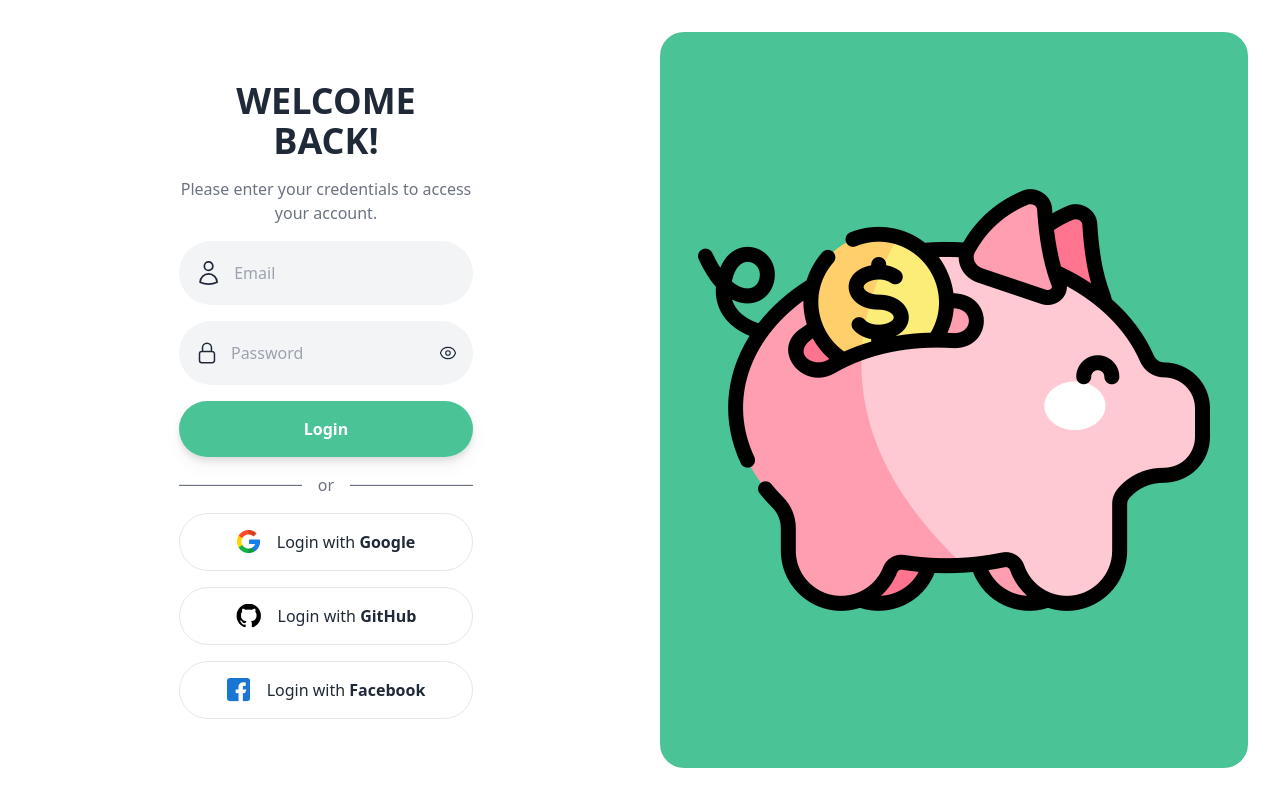
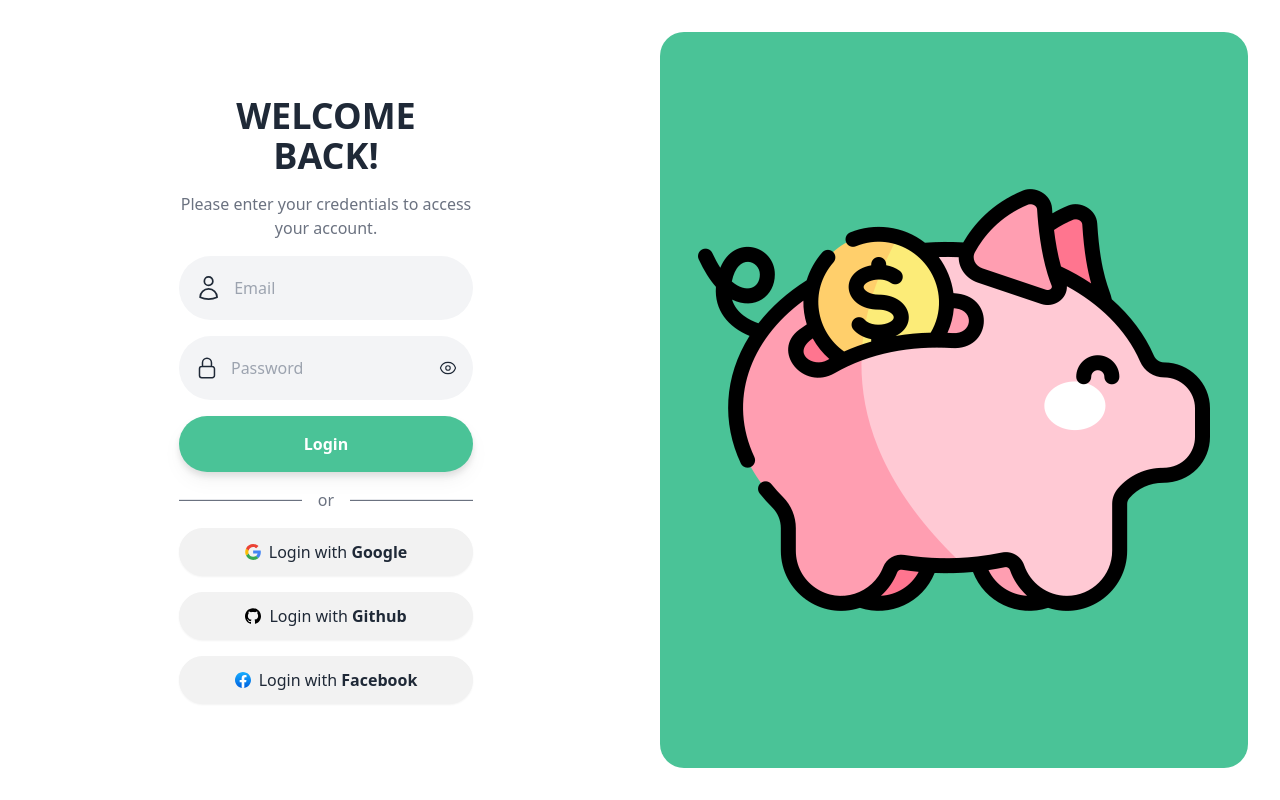
Before and after one commit to lauracolladoq/piggy-bank, a React (Vite) app in the folder frontend/: page /login in a window 1280 px wide. Built offline with nearby package versions, Linux system fonts and the light colour scheme.

Commit message:
feat: Add social login component

```diff
--- /dev/null
+++ b/frontend/src/components/LoginSocialIcon.jsx
@@ -0,0 +1,10 @@
+export default function LoginSocialIcon({ icon, text }) {
+  return (
+    <a className="btn rounded-full font-normal text-base">
+      {icon}
+      <p>
+        Login with <span className="font-semibold">{text}</span>
+      </p>
+    </a>
+  );
+}
--- a/frontend/src/components/auth/Login.jsx
+++ b/frontend/src/components/auth/Login.jsx
@@ -1,3 +1,5 @@
+import { FacebookIcon, GithubIcon, GoogleIcon } from "../../icons/Icons";
+import LoginSocialIcon from "../LoginSocialIcon";
 
 export function Login() {
   return (
@@ -80,24 +82,9 @@ export function Login() {
             <p className=" text-gray-500">or</p>
             <hr className="w-full bg-gray-500 h-[2px]" />
           </div>
-          <div className="border rounded-full p-4 flex justify-center gap-4">
-            <img src="/src/assets/social-media/google.png" alt="" />
-            <p>
-              Login with <span className="font-semibold">Google</span>
-            </p>
-          </div>
-          <div className="border rounded-full p-4 flex justify-center gap-4">
-            <img src="/src/assets/social-media/github.png" alt="" />
-            <p>
-              Login with <span className="font-semibold">GitHub</span>
-            </p>
-          </div>
-          <div className="border rounded-full p-4 flex justify-center gap-4">
-            <img src="/src/assets/social-media/facebook.png" alt="" />
-            <p>
-              Login with <span className="font-semibold">Facebook</span>
-            </p>
-          </div>
+          <LoginSocialIcon icon={<GoogleIcon />} text={"Google"} />
+          <LoginSocialIcon icon={<GithubIcon />} text={"Github"} />
+          <LoginSocialIcon icon={<FacebookIcon />} text={"Facebook"} />
         </div>
       </div>
       <div className="hidden bg-primary rounded-3xl md:flex items-center justify-center h-full">
```
